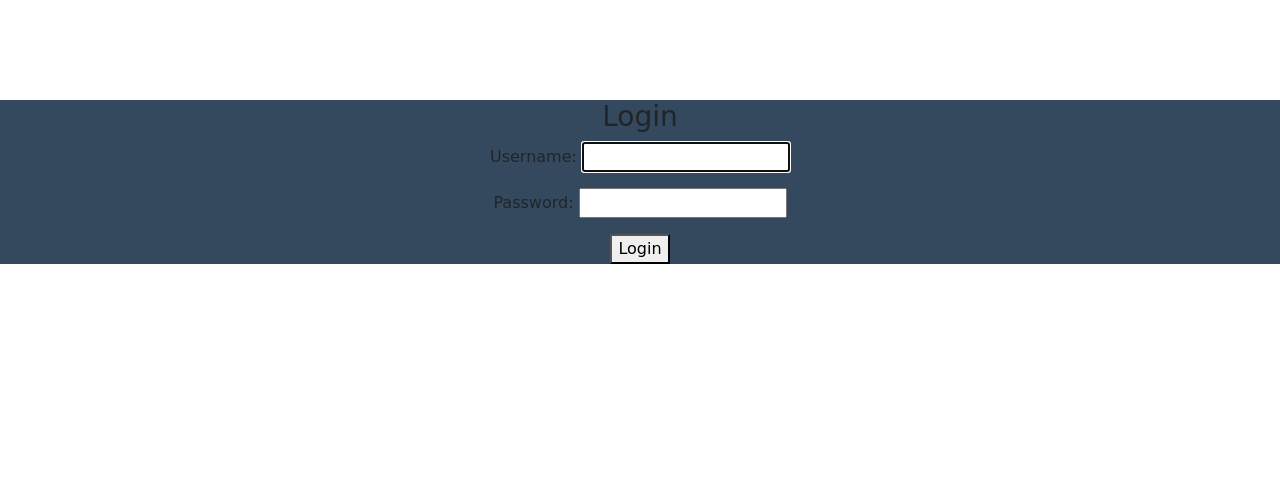
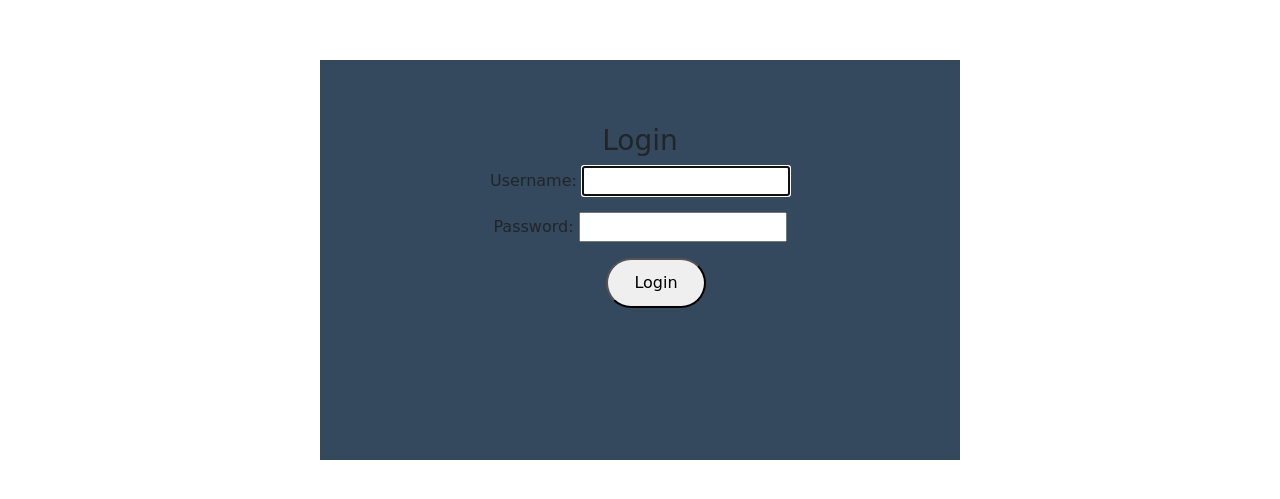
Before and after one commit to paulmunyao/Hood, a Django app: page /login/ in a window 1280 px wide. Shown: the top 499 px of the page. Run offline with Django 4.2, Linux system fonts and the light colour scheme; some web fonts are replaced.

Commit message:
Create a hoover effect for submission button

```diff
--- a/thehood/static/css/style.css
+++ b/thehood/static/css/style.css
@@ -3,6 +3,10 @@
   justify-content: space-evenly;
   margin-left: 1200px;
   margin-top: 30px;
+}
+
+.log{
+  margin-top: 10%;
 }
 
 .text-center {
@@ -11,4 +15,22 @@
   font-family: "Risque", cursive;
   background: #34495e;
   margin-top: 100px;
+  width: 50%;
+  height: 50%;
+  position: absolute;
+  top: 20%;
+  left: 50%;
+  transform: translate(-50%,-50%);
 }
+
+
+.sub{
+  border-radius: 35px;
+  height: 50px;
+  width: 100px;
+  margin-left: 5%;
+}
+
+button:hover{
+  background: #34495e;
+}
--- a/thehood/templates/registration/login.html
+++ b/thehood/templates/registration/login.html
@@ -1,7 +1,7 @@
 {%extends 'base.html'%}
 {%block content%}
 <div class="text-center">
-    <h3>Login</h3>
+    <h3 class="log">Login</h3>
     <form method="post">
         {% csrf_token %}
         {{ form.as_p }}
```
